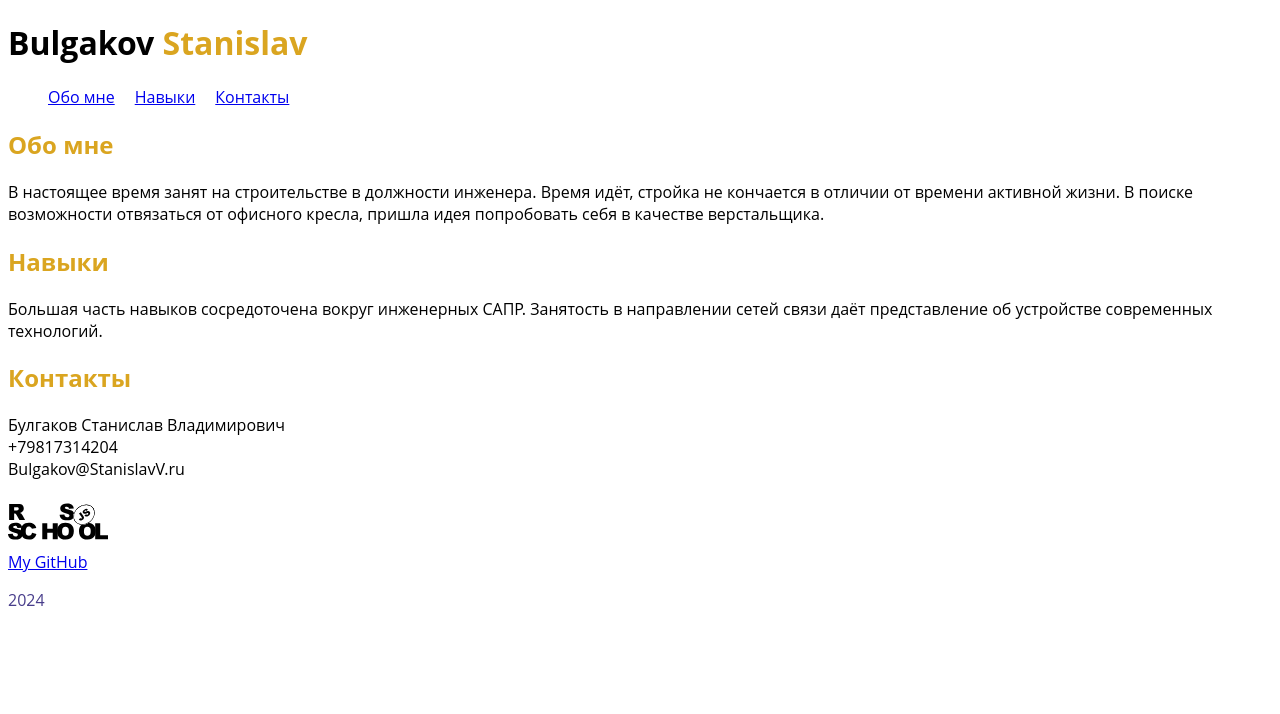
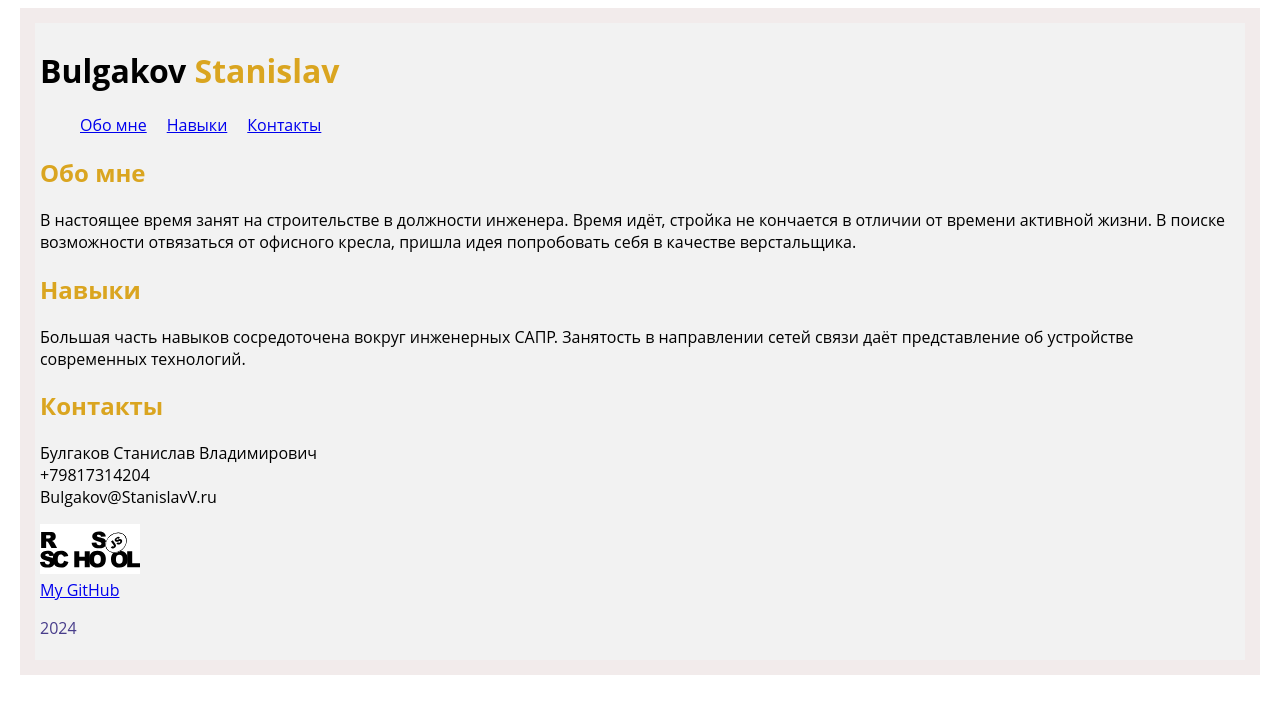
Before and after one commit to Chesheg/rsschool-cv, a plain HTML site: page index.html in a window 1280 px wide. Drawn offline with Linux system fonts and the light colour scheme.

Commit message:
feat:add style

```diff
--- a/index.html
+++ b/index.html
@@ -10,6 +10,7 @@
 </head>
 
 <body>
+  <div class="container">
   <header>
     <h1>Bulgakov <span class="surname">Stanislav</span></h1>
   </header>
@@ -50,6 +51,7 @@
 
 
   </footer>
+</div>
 </body>
 
 </html>
--- a/style.css
+++ b/style.css
@@ -21,9 +21,29 @@ body {
     background-color: #fff;
 }
 
-.year {color: darkslateblue; }
-.link {display: block}
-.navigation {list-style: none;
-display: flex;
+.year {
+    color: darkslateblue;
 }
-.nav1 {margin-right: 20px; }
+
+.link {
+    display: block
+}
+
+.navigation {
+    list-style: none;
+    display: flex;
+}
+
+.nav1 {
+    margin-right: 20px;
+}
+
+.container {
+    width: 1200px;
+    max-width: 1200px;
+    margin: 0 auto;
+    background-color: #f2f2f2;
+    padding: 20px;
+    box-shadow: inset 0 0 0 15px #f2ebeb;
+
+}
```
